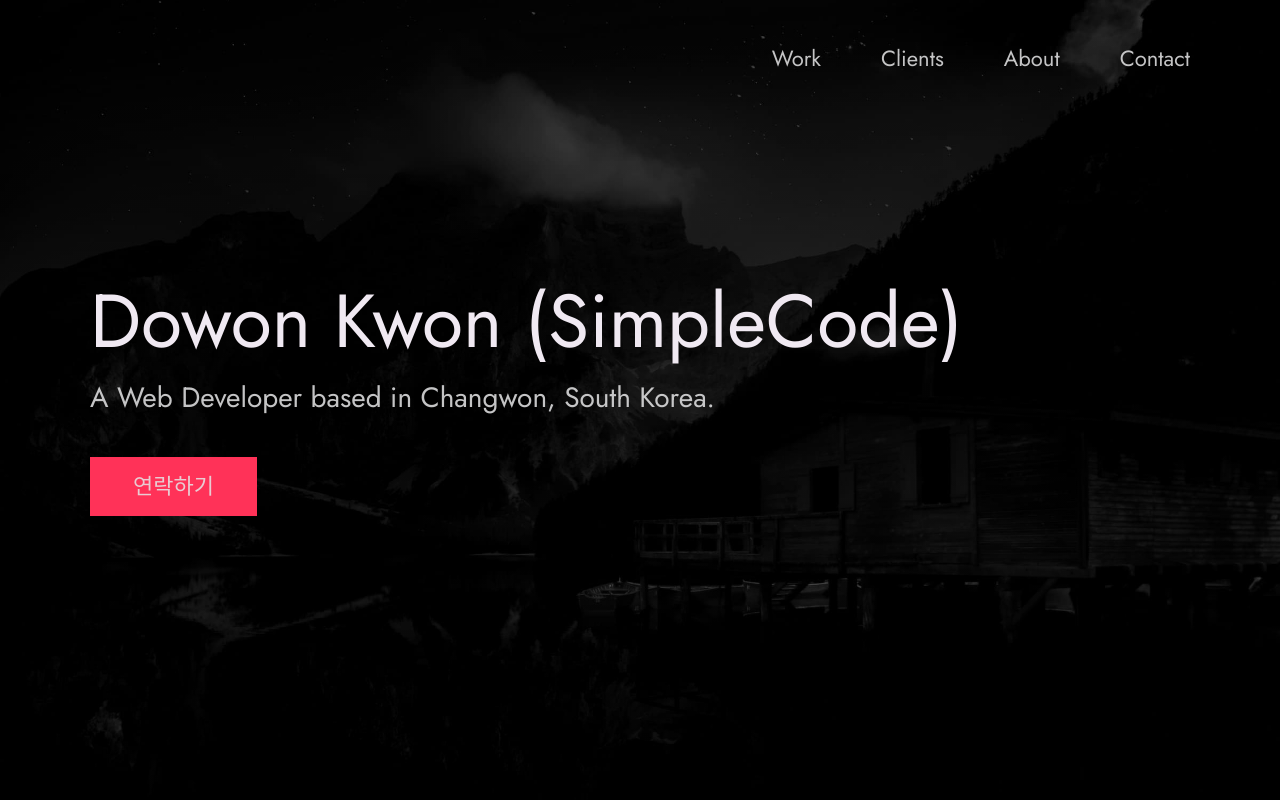
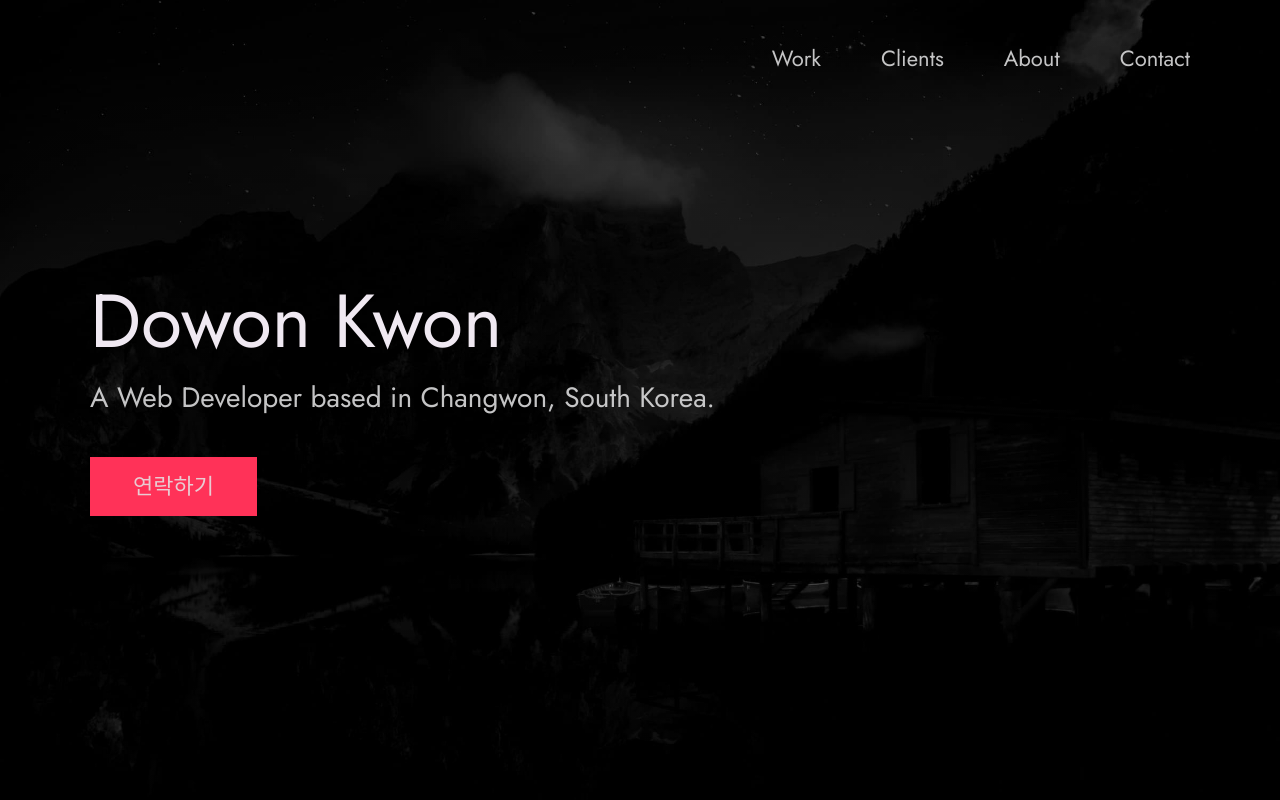
Before and after one commit to smaker/smaker.github.io, a plain HTML site: page index.html in a window 1280 px wide. Shown: the top 800 px of the page. Drawn offline with Linux system fonts and the light colour scheme.

Commit message:
Update index.html

```diff
--- a/index.html
+++ b/index.html
@@ -41,7 +41,7 @@
       <div class="header__text">
         <h1 class="heading-primary">
           <!-- Replace the following name with your name -->
-          <span>Dowon Kwon (SimpleCode)</span>
+          <span>Dowon Kwon</span>
         </h1>
         <!-- Put a small paragraph about yourself -->
         <p>A Web Developer based in Changwon, South Korea.</p>
```
